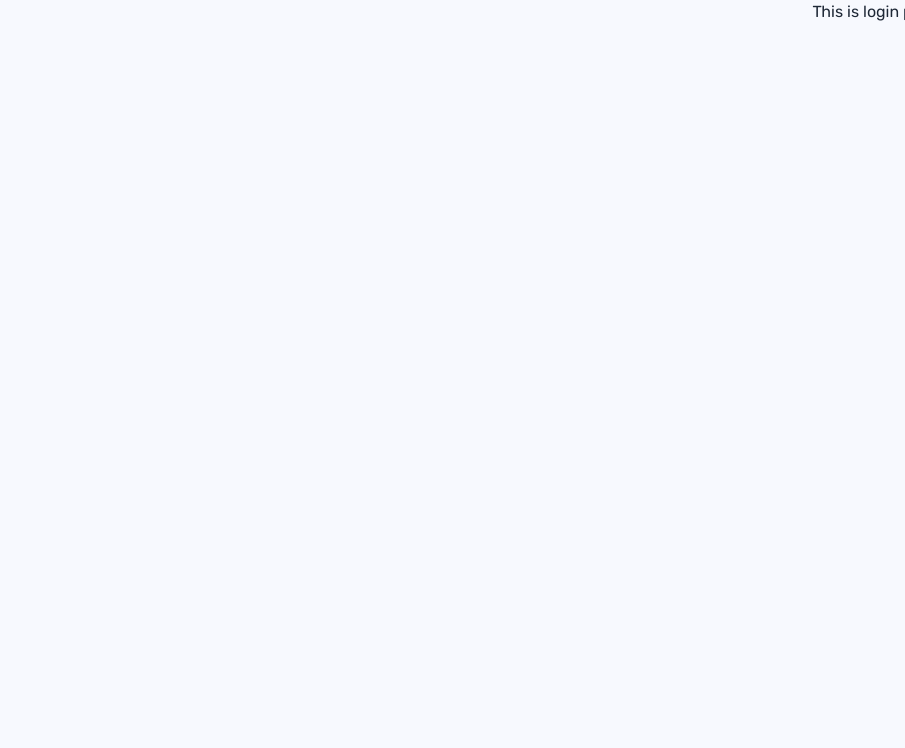
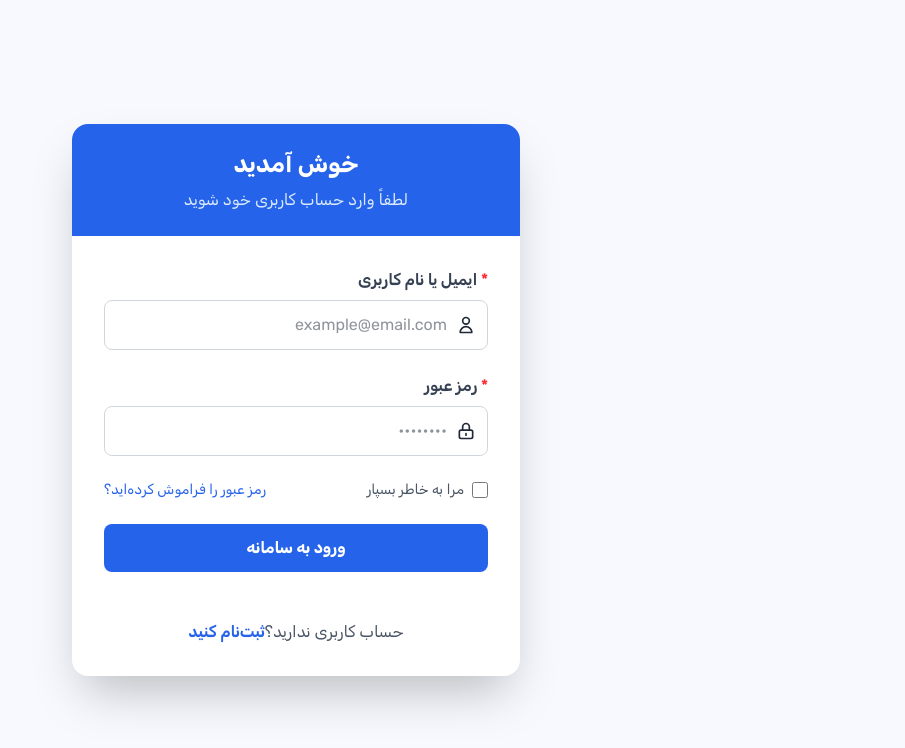
Before and after one commit to developack/lingoland, a React (Vite) app in the folder frontend/: page /login in a window 1280 px wide. Shown: the top 748 px of the page, without its empty margins (375-1280 px from the left). Built offline with nearby package versions, Linux system fonts and the light colour scheme.

Commit message:
create login page html

```diff
--- a/frontend/src/pages/LoginPage.jsx
+++ b/frontend/src/pages/LoginPage.jsx
@@ -1,11 +1,115 @@
-import {Header} from "../components/Header.jsx";
-import {Footer} from "../components/Footer.jsx";
+import { useRef } from 'react'
+import { Link } from "react-router"
+
 
 export function LoginPage() {
+    const emailRef = useRef(null)
+    const passwordRef = useRef(null)
+
+    const login = async () => {
+        const email = emailRef.current.value
+        const password = passwordRef.current.value
+
+        try {
+            const response = await fetch('/api/login/', {
+                method: 'POST',
+                headers: {
+                    'Content-Type': 'application/json'
+                },
+                body: JSON.stringify({
+                    email: email,
+                    password: password
+                })
+            })
+
+            const data = await response.json()
+            if (response.ok) {
+                console.log(data.token)
+            }
+        } catch (error) {
+            console.log(error)
+        }
+    }
+
     return (
         <>
             <title>Login Page</title>
-            <div>This is login page</div>
+
+            <div className="min-h-screen flex items-center justify-center p-4">
+                <div className="bg-white rounded-2xl shadow-2xl max-w-md w-full overflow-hidden">
+                    <div className="bg-primary p-6 text-center">
+                        <h2 className="text-2xl font-bold text-white">خوش آمدید</h2>
+                        <p className="text-blue-100 mt-2">لطفاً وارد حساب کاربری خود شوید</p>
+                    </div>
+                    <div className="p-8">
+                        <div id="errorMessage" className="hidden bg-red-50 border-r-4 border-red-500 p-3 mb-4 rounded">
+                            <p className="text-red-700 text-sm">❌ نام کاربری یا رمز عبور اشتباه است</p>
+                        </div>
+                        <form id="loginForm" className="space-y-6">
+                            <div>
+                                <label className="block text-gray-700 font-semibold mb-2">
+                                    <span className="text-red-500">*</span> ایمیل یا نام کاربری
+                                </label>
+                                <div className="relative">
+                                    <div
+                                        className="absolute inset-y-0 right-0 flex items-center pr-3 pointer-events-none">
+                                        <svg className="w-5 h-5 text-gray-400" fill="none" stroke="currentColor"
+                                             viewBox="0 0 24 24">
+                                            <path strokeLinecap="round" strokeLinejoin="round" strokeWidth="2"
+                                                  d="M16 7a4 4 0 11-8 0 4 4 0 018 0zM12 14a7 7 0 00-7 7h14a7 7 0 00-7-7z"></path>
+                                        </svg>
+                                    </div>
+                                    <input ref={emailRef} type="text" id="username"
+                                        className="w-full pr-10 pl-3 py-3 border border-gray-300 rounded-lg focus:outline-none focus:ring-2 focus:ring-primary focus:border-transparent transition"
+                                        placeholder="example@email.com" required
+                                    />
+                                </div>
+                            </div>
+                            <div>
+                                <label className="block text-gray-700 font-semibold mb-2">
+                                    <span className="text-red-500">*</span> رمز عبور
+                                </label>
+                                <div className="relative">
+                                    <div
+                                        className="absolute inset-y-0 right-0 flex items-center pr-3 pointer-events-none">
+                                        <svg className="w-5 h-5 text-gray-400" fill="none" stroke="currentColor"
+                                             viewBox="0 0 24 24">
+                                            <path strokeLinecap="round" strokeLinejoin="round" strokeWidth="2"
+                                                  d="M12 15v2m-6 4h12a2 2 0 002-2v-6a2 2 0 00-2-2H6a2 2 0 00-2 2v6a2 2 0 002 2zm10-10V7a4 4 0 00-8 0v4h8z"></path>
+                                        </svg>
+                                    </div>
+                                    <input ref={passwordRef} type="password" id="password"
+                                        className="w-full pr-10 pl-3 py-3 border border-gray-300 rounded-lg focus:outline-none focus:ring-2 focus:ring-primary focus:border-transparent transition"
+                                        placeholder="••••••••" required
+                                    />
+                                </div>
+                            </div>
+                            <div className="flex items-center justify-between">
+                                <label className="flex items-center">
+                                    <input type="checkbox"
+                                           className="w-4 h-4 text-primary rounded border-gray-300 focus:ring-primary"/>
+                                    <span className="mr-2 text-sm text-gray-600">مرا به خاطر بسپار</span>
+                                </label>
+                                <Link to='/forgot-password' className="text-sm text-primary hover:text-primary-dark transition">
+                                    رمز عبور را فراموش کرده‌اید؟
+                                </Link>
+                            </div>
+                            <button onClick={login} type="button"
+                                className="w-full bg-primary text-white py-3 rounded-lg font-bold hover:bg-primary-dark transition transform hover:scale-[1.02] duration-200">
+                                ورود به سامانه
+                            </button>
+                            <div className="text-center mt-6">
+                                <p className="text-gray-600">
+                                    حساب کاربری ندارید؟
+                                    <Link to='/register' className="text-primary font-semibold hover:underline">
+                                        ثبت‌نام کنید
+                                    </Link>
+                                </p>
+                            </div>
+                        </form>
+                    </div>
+                </div>
+            </div>
         </>
     )
 }
```
